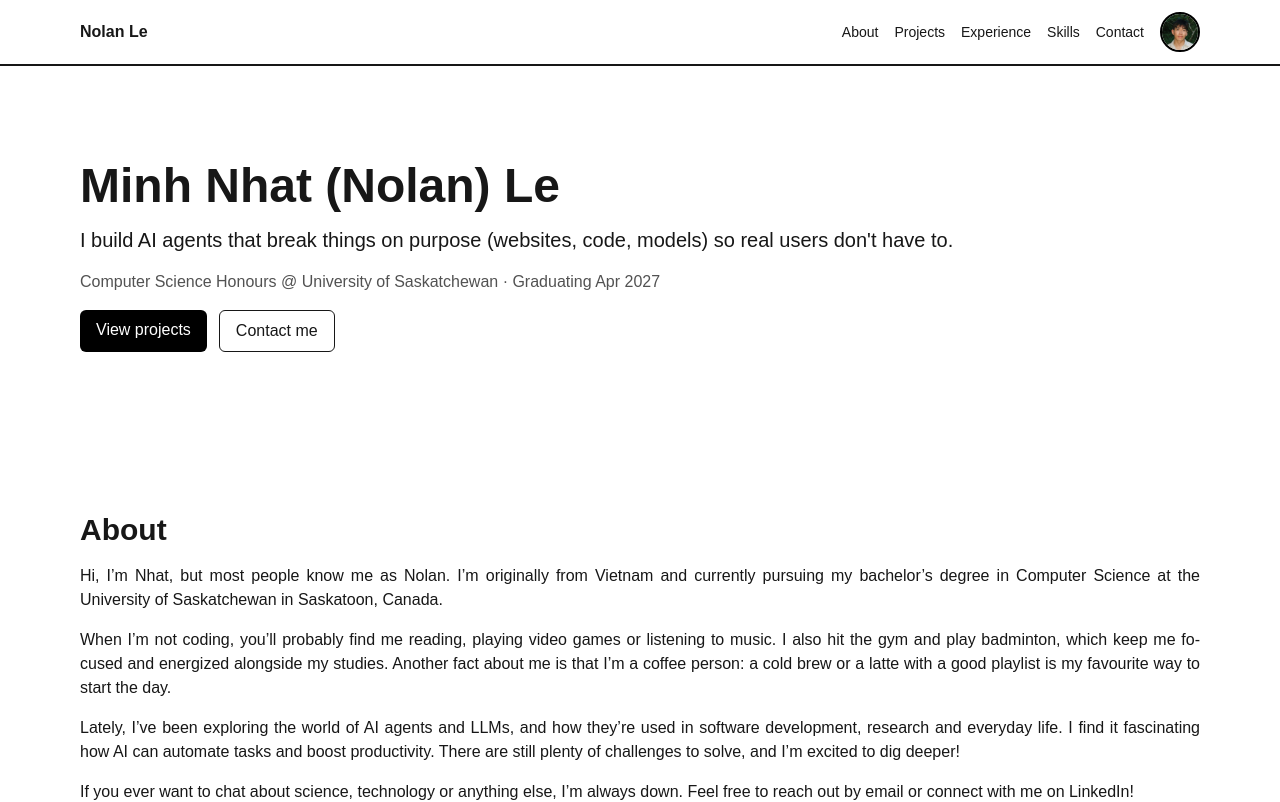
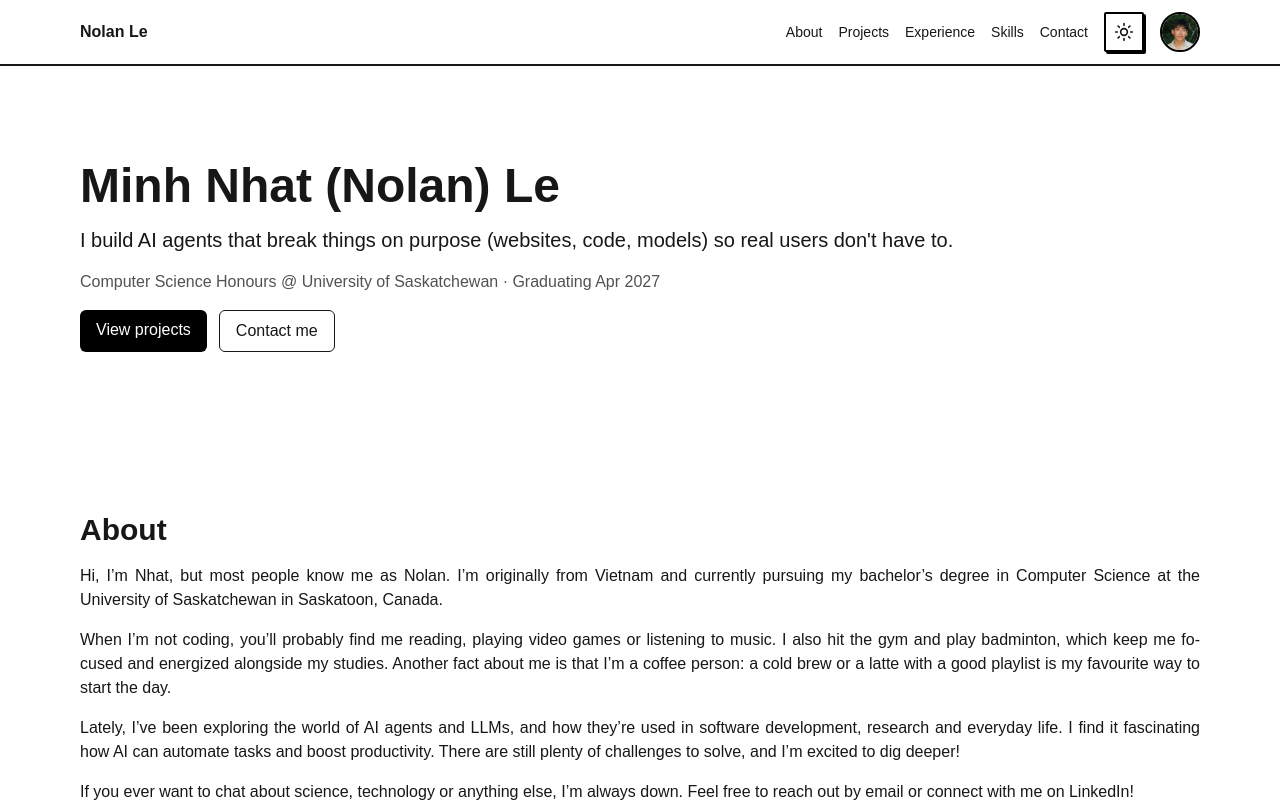
Before and after one commit to nhatle16/portfolio, a Next.js app: page / in a window 1280 px wide. Shown: the top 802 px of the page. Built offline with nearby package versions, Linux system fonts and the light colour scheme.

Commit message:
feat: add animated sun/moon light-dark toggle
Dark mode now follows data-theme on <html>: an inline head script applies
the saved choice (or the system setting) before first paint.

```diff
--- a/src/app/globals.css
+++ b/src/app/globals.css
@@ -1,4 +1,7 @@
 @import "tailwindcss";
+
+/* dark: classes follow <html data-theme="dark">, set by the script in layout.tsx and the ThemeToggle button */
+@custom-variant dark (&:where([data-theme="dark"], [data-theme="dark"] *));
 
 :root {
   --background: #ffffff;
@@ -24,13 +27,12 @@
   --color-card-tint: var(--card-tint);
 }
 
-@media (prefers-color-scheme: dark) {
-  :root {
-    --background: #0a0a0a;
-    --foreground: #ededed;
-    --border: #a3a3a3;
-    --card-tint: #1e2a44;
-  }
+/* Dark theme colours, used when <html data-theme="dark"> */
+:root[data-theme="dark"] {
+  --background: #0a0a0a;
+  --foreground: #ededed;
+  --border: #a3a3a3;
+  --card-tint: #1e2a44;
 }
 
 body {
--- a/src/app/layout.tsx
+++ b/src/app/layout.tsx
@@ -22,12 +22,21 @@ export const metadata: Metadata = {
   title: "Nolan Le's Portfolio",
 };
 
+// Runs before the first paint: use the saved choice, else the system setting, so the page never flashes the wrong theme.
+const themeScript = `(function(){try{var t=localStorage.getItem("theme");if(t!=="light"&&t!=="dark")t=matchMedia("(prefers-color-scheme: dark)").matches?"dark":"light";document.documentElement.setAttribute("data-theme",t)}catch(e){}})()`;
+
 export default function RootLayout({ children }: LayoutProps<"/">) {
   return (
+    // suppressHydrationWarning: the script above changes data-theme before React loads
     <html
       lang="en"
+      data-theme="light"
+      suppressHydrationWarning
       className={`${geistSans.variable} ${geistMono.variable} ${spaceGrotesk.variable} h-full antialiased scroll-pt-16`}
     >
+      <head>
+        <script dangerouslySetInnerHTML={{ __html: themeScript }} />
+      </head>
       <body className="min-h-full flex flex-col">
         <Navbar />
         {children}
--- a/src/components/Navbar.tsx
+++ b/src/components/Navbar.tsx
@@ -1,6 +1,7 @@
 // src/components/Navbar.tsx
 import Link from "next/link";
 import { Avatar, AvatarImage } from "@/components/ui/avatar";
+import { ThemeToggle } from "@/components/ThemeToggle";
 
 const links = [
   { href: "#about", label: "About" },
@@ -25,6 +26,7 @@ export function Navbar() {
               </li>
             ))}
           </ul>
+          <ThemeToggle />
           <Avatar size="lg">
             <AvatarImage src="/avatar.jpg" alt="Nolan Le" />
           </Avatar>
--- /dev/null
+++ b/src/components/ThemeToggle.tsx
@@ -0,0 +1,36 @@
+"use client";
+
+import { Moon, Sun } from "lucide-react";
+
+// Shows the sun in light mode and the half-moon in dark mode; clicking swaps them with a spin.
+// Which icon shows is pure CSS (dark: classes), so the button renders correctly before React loads.
+export function ThemeToggle() {
+  const toggle = () => {
+    const root = document.documentElement;
+    const next = root.getAttribute("data-theme") === "dark" ? "light" : "dark";
+    root.setAttribute("data-theme", next);
+    try {
+      localStorage.setItem("theme", next);
+    } catch {
+      // Private mode or blocked storage: the switch still works for this visit.
+    }
+  };
+
+  return (
+    <button
+      type="button"
+      onClick={toggle}
+      aria-label="Toggle dark mode"
+      className="relative grid size-10 shrink-0 place-items-center rounded-xs border-2 border-border bg-background shadow-[2px_2px_0_0_var(--border)] transition-transform active:translate-x-0.5 active:translate-y-0.5 active:shadow-none"
+    >
+      <Sun
+        aria-hidden="true"
+        className="absolute size-5 rotate-0 scale-100 opacity-100 transition-all duration-500 dark:-rotate-90 dark:scale-0 dark:opacity-0"
+      />
+      <Moon
+        aria-hidden="true"
+        className="absolute size-5 rotate-90 scale-0 opacity-0 transition-all duration-500 dark:rotate-0 dark:scale-100 dark:opacity-100"
+      />
+    </button>
+  );
+}
```
